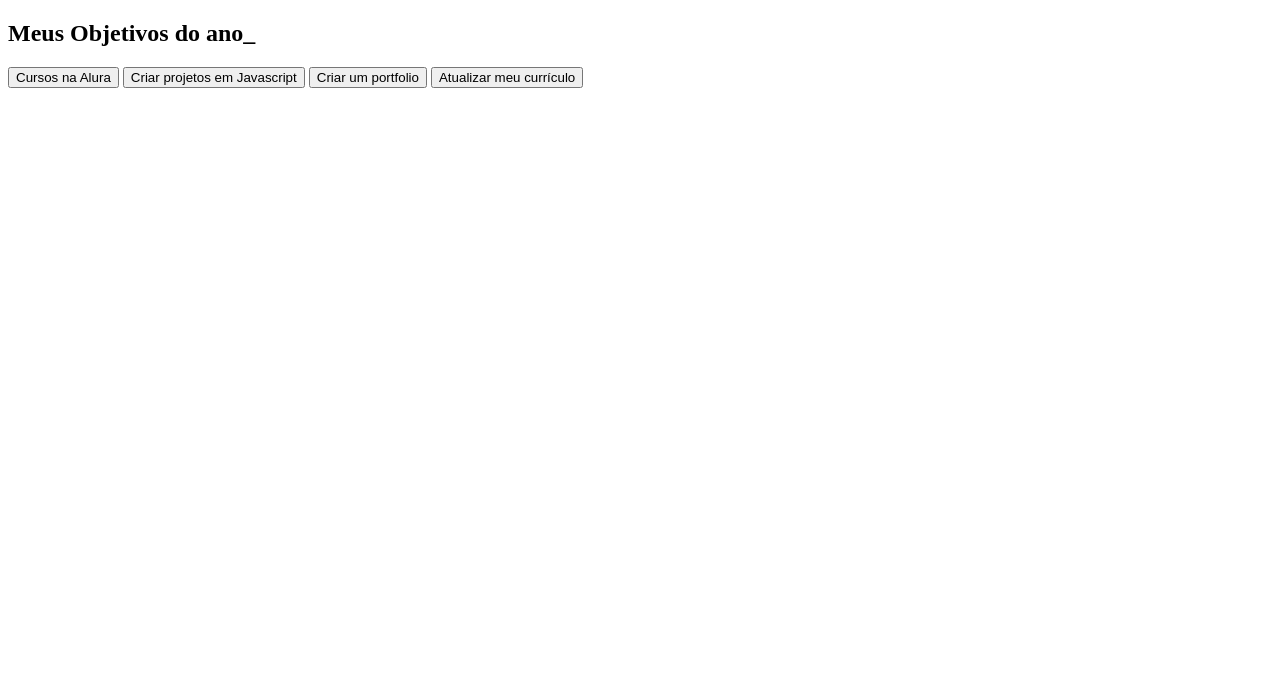
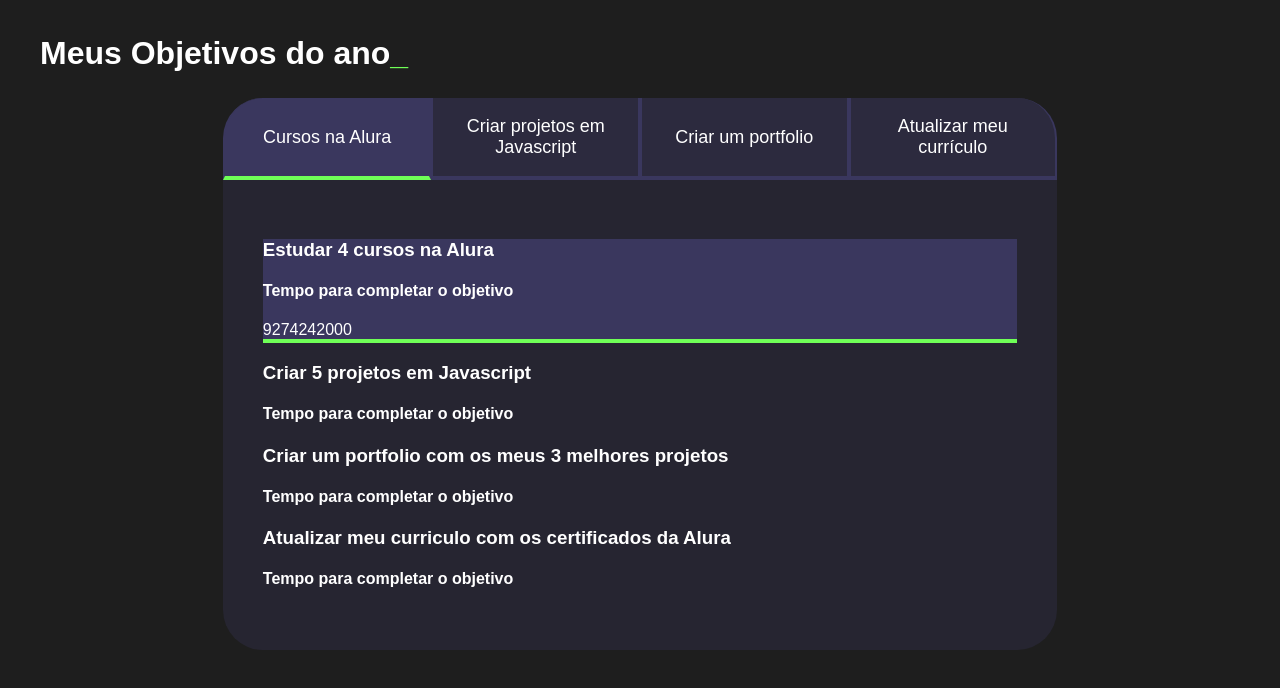
Before and after one commit to Italooliveirarodrigues/Italo--site-projeto-de-vida, a plain HTML site: page index.html in a window 1280 px wide. Drawn offline with Linux system fonts and the light colour scheme.

Commit message:
Add files via upload

```diff
--- a/index.html
+++ b/index.html
@@ -1,23 +1,45 @@
 <!DOCTYPE html>
-<html lang="en">
+<html lang="pt-br">
 <head>
-    <link rel="stylesheet" href="style.css">
-
     <meta charset="UTF-8">
     <meta name="viewport" content="width=device-width, initial-scale=1.0">
     <title>Meus objetivos do ano</title>
+    <link rel="stylesheet" href="style.css">
 </head>
 <body>
     <section class="conteudo-principal">
         <h2 class="titulo-principal">Meus Objetivos do ano<span>_</span></h2>
+        <div class="conteudo">
         <div class="botoes">
             <button class="botao ativo">Cursos na Alura</button>
             <button class="botao">Criar projetos em Javascript</button>
             <button class="botao">Criar um portfolio</button>
             <button class="botao">Atualizar meu currículo</button>
         </div>
+        <div class="abas-textos">
+            <div class="aba-conteudo ativo">
+                <h3 class="aba-conteudo-titulo-principal">Estudar 4 cursos na Alura</h3>
+                <h4 class="aba-conteudo-titulo-secundario">Tempo para completar o objetivo</h4>
+                <div class="contador"></div>
+            </div>
+            <div class="aba-conteudo">
+                <h3 class="aba-conteudo-titulo-principal">Criar 5 projetos em Javascript</h3>
+                <h4 class="aba-conteudo-titulo-secundario">Tempo para completar o objetivo</h4>
+                <div class="contador"></div>
+            </div>
+            <div class="aba-conteudo">
+                <h3 class="aba-conteudo-titulo-principal">Criar um portfolio com os meus 3 melhores projetos</h3>
+                <h4 class="aba-conteudo-titulo-secundario">Tempo para completar o objetivo</h4>
+                <div class="contador"></div>
+            </div>
+            <div class="aba-conteudo">
+                <h3 class="aba-conteudo-titulo-principal">Atualizar meu curriculo com os certificados da Alura</h3>
+                <h4 class="aba-conteudo-titulo-secundario">Tempo para completar o objetivo</h4>
+                <div class="contador"></div>
+            </div>
+        </div>
+    </div>
     </section>
-
-
+    <script src="main.js"></script>
 </body>
 </html>
--- /dev/null
+++ b/main.js
@@ -0,0 +1,34 @@
+const botoes = document.querySelectorAll(".botao");
+const textos = document.querySelectorAll(".aba-conteudo");
+
+for (let i = 0; i < botoes.length; i++) {
+    botoes[i].onclick = function () {
+
+        for (let j = 0; j < botoes.length; j++) {
+            botoes[j].classList.remove("ativo");
+            textos[j].classList.remove("ativo");
+        }
+
+        botoes[i].classList.add("ativo");
+        textos[i].classList.add("ativo");
+    }
+}
+const contadores = document.querySelectorAll(".contador");
+const tempoObjetivo1 = new Date("2024-10-05T00:00:00");
+let tempoAtual = new Date();
+
+contadores[0].textContent = tempoObjetivo1 - tempoAtual;
+function calculaTempo(tempoObjetivo) {
+    let tempoAtual = new Date();
+    let tempoFinal = tempoObjetivo - tempoAtual;
+    let segundos = Math.floor(tempoFinal / 1000);
+    let minutos = Math.floor(segundos / 60);
+    let horas = Math.floor(minutos / 60);
+    let dias = Math.floor(horas / 24);
+
+    segundos %= 60;
+    minutos %= 60;
+    horas %= 24;
+
+ return dias + " dias " + horas + " horas " + minutos + " minutos " + segundos + " segundos";
+}
--- /dev/null
+++ b/style.css
@@ -0,0 +1,110 @@
+@import url('https://fonts.googleapis.com/css2?family-Chakra+Petch:w ght@400:700&display=swap');
+
+:root{
+    --cor-de-fundo: #1E1E1E;
+    --verde: #6FFF57;
+    --branco: #FFFFFF;
+    --botao-ativo: #3A375E;
+    --botao-inativo: rgba(58, 55, 94, 0.5);
+    --texto-fundo: rgba(58, 55, 94, 0.3);
+}
+
+body {
+    background-color: var(--cor-de-fundo);
+    color: var(--branco);
+    font-family: 'Chakra Petch', sans-serif;
+  }
+
+
+  .conteudo-principal {
+    display: flex;
+    flex-direction: column;
+    justify-content: center;
+    align-items: center;
+    max-width: 1200px;
+    width: 100%;
+    margin: 0 auto;
+}
+
+.titulo-principal {
+    text-align: left;
+    width: 100%;
+    font-size: 32px;
+}
+
+.titulo-principal span {
+    color: var(--verde);
+}
+
+.botao{
+    font-family: "Crakra Petch", sans-serif;
+    background-color: var(--botao-inativo);
+    color: var(--branco);
+    display: flex;
+    justify-content: center;
+    padding: 1em;
+    font-size: 18px;
+    align-items: center;
+    width: 100%;
+    border-bottom: 4px solid var(--botao-ativo);
+    border-left: 2px solid var(--botao-ativo);
+    border-right: 2px solid var(--botao-ativo);
+    border-top: none;
+}
+
+.botao:first-child {
+    border-radius: 40px 40px 0 0;
+}
+.botoes {
+    display: block;
+}
+
+.ativo{
+    background-color: var(--botao-ativo);
+    border-bottom: 4px solid var(--verde);
+    }
+
+
+
+    .abas-textos{
+        background-color: var(--texto-fundo);
+        padding: 40px;
+        border-radius: 0 0 40px 40px;
+    }
+
+
+
+
+    .aba-conteudo.ativo{
+        display: block;
+    }
+
+
+
+    aba-conteudo{
+        display: none;
+    }
+
+
+
+    @media screen and (min-width: 768px) {
+    .botoes {
+        display: flex;
+    }
+
+
+
+
+    .abas-textos{
+        background-color: var(--texto-fundo);
+        padding: 40px;
+        border-radius: 0 0 40px 40px;
+    }
+    .botao:first-child {
+        border-radius: 40px 0 0 0;
+    }
+
+    .botao:last-child {
+        border-radius: 0 40px 0 0;
+    }
+}
```
Lines whose indentation alone changed are shown as unchanged.
